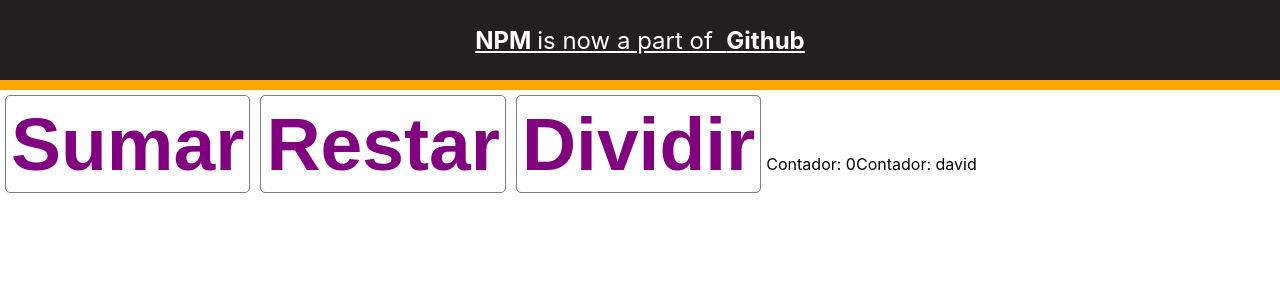
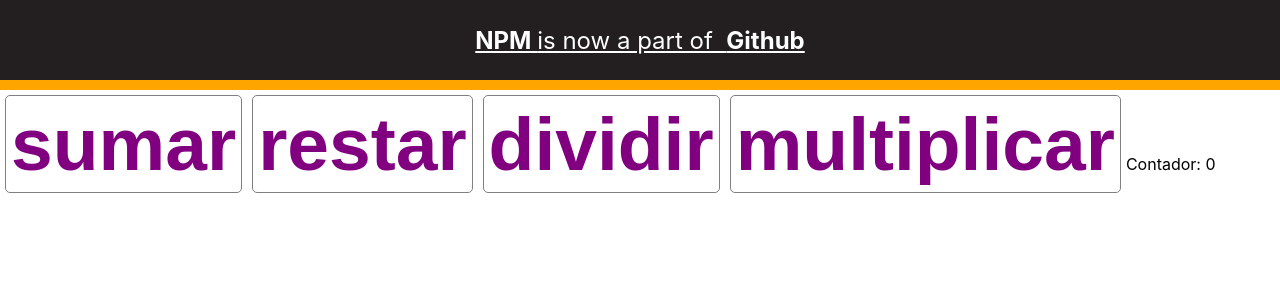
Before and after one commit to zaquihex/reactTraining, a React (Create React App) app: page / in a window 1280 px wide. Shown: the top 300 px of the page. Built offline with nearby package versions, Linux system fonts and the light colour scheme; the HTML template or start-up script is replaced by a standard one.

Commit message:
lista y bucles

```diff
--- a/src/containers/Contador.jsx
+++ b/src/containers/Contador.jsx
@@ -34,19 +34,43 @@ class Contador extends Component {
         this.setState({numero: this.state.numero / 2});
     }
 
+    multiplicar = () => {
+        this.setState({numero: this.state.numero * 2});
+    }
+
     //Función para pintar
     render() {
         let botonDividir = null;
+        // Condicional
         if(this.state.text === "david"){
             botonDividir = <ButtonGeneral text="Dividir" click={this.dividir}/>;
         }
-        debugger;
+
+        //bucles
+        const operaciones= ["sumar","restar","dividir", "multiplicar"];
+
+
+        const listaBotones = operaciones.map((elemento)=>{
+            let funcion;
+            switch(elemento) {
+                case "sumar": funcion = this.sumar; break;
+                case "restar": funcion = this.restar; break;
+                case "dividir": funcion = this.dividir; break;
+                case "multiplicar": funcion = this.multiplicar; break;
+            }
+
+            return <ButtonGeneral text={elemento} click={funcion} />
+        });
+
         return <div>
-            <ButtonGeneral text="Sumar" click={this.sumar}/>
+            {listaBotones}
+            <span>Contador: {this.state.numero}</span>
+            {/*<ButtonGeneral text="Sumar" click={this.sumar}/>
             <ButtonGeneral text="Restar" click={this.restar}/>
             {botonDividir}
+            {this.state.text === "david" ? <ButtonGeneral text="Dividir" click={this.dividir}/> : null}
             <span>Contador: {this.state.numero}</span>
-            <span>Contador: {this.state.text}</span>
+            <span>Contador: {this.state.text}</span>*/}
         </div>;
     }
 }
```
Also changed, not shown: 1 other file (tests, documents, lock files or other folders).
